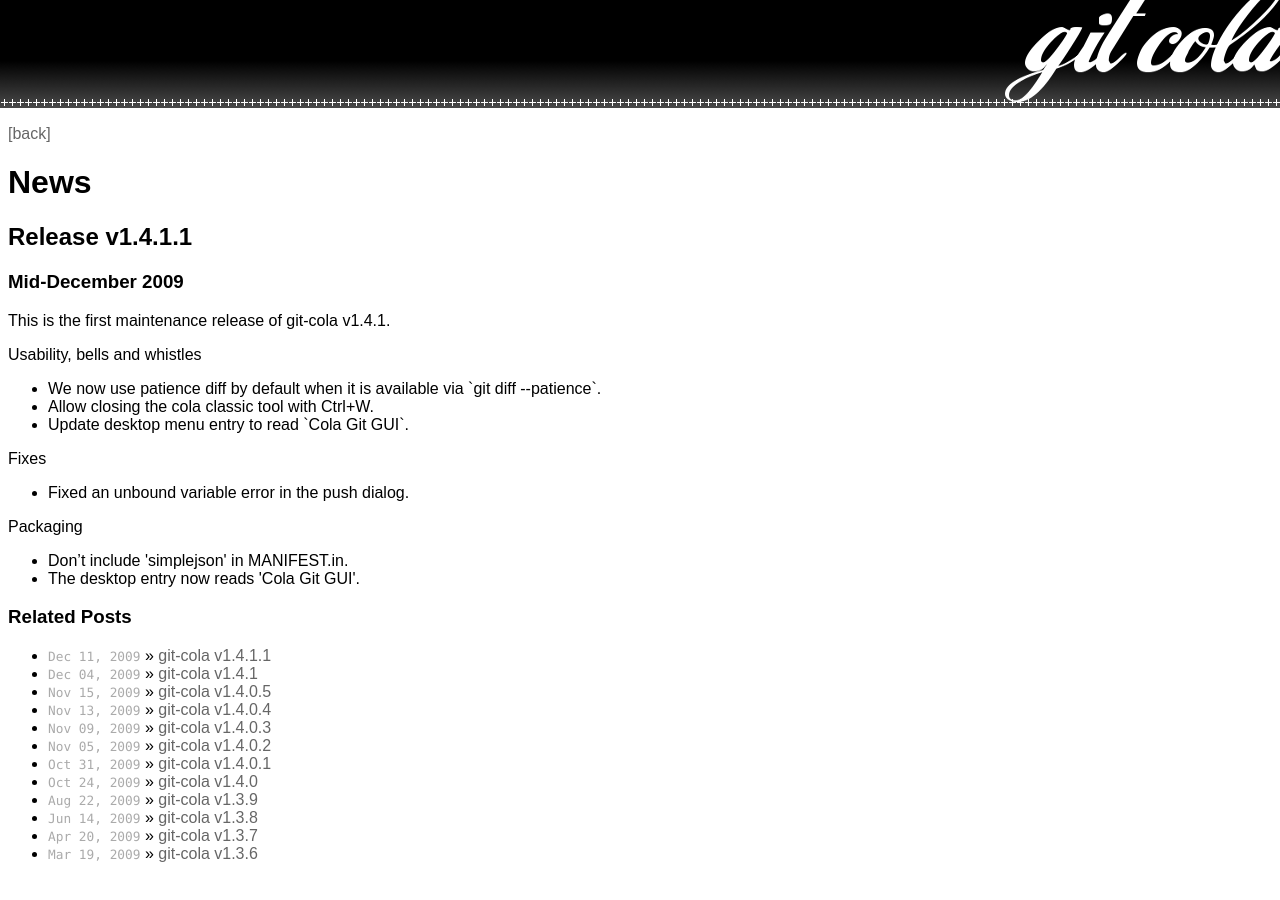
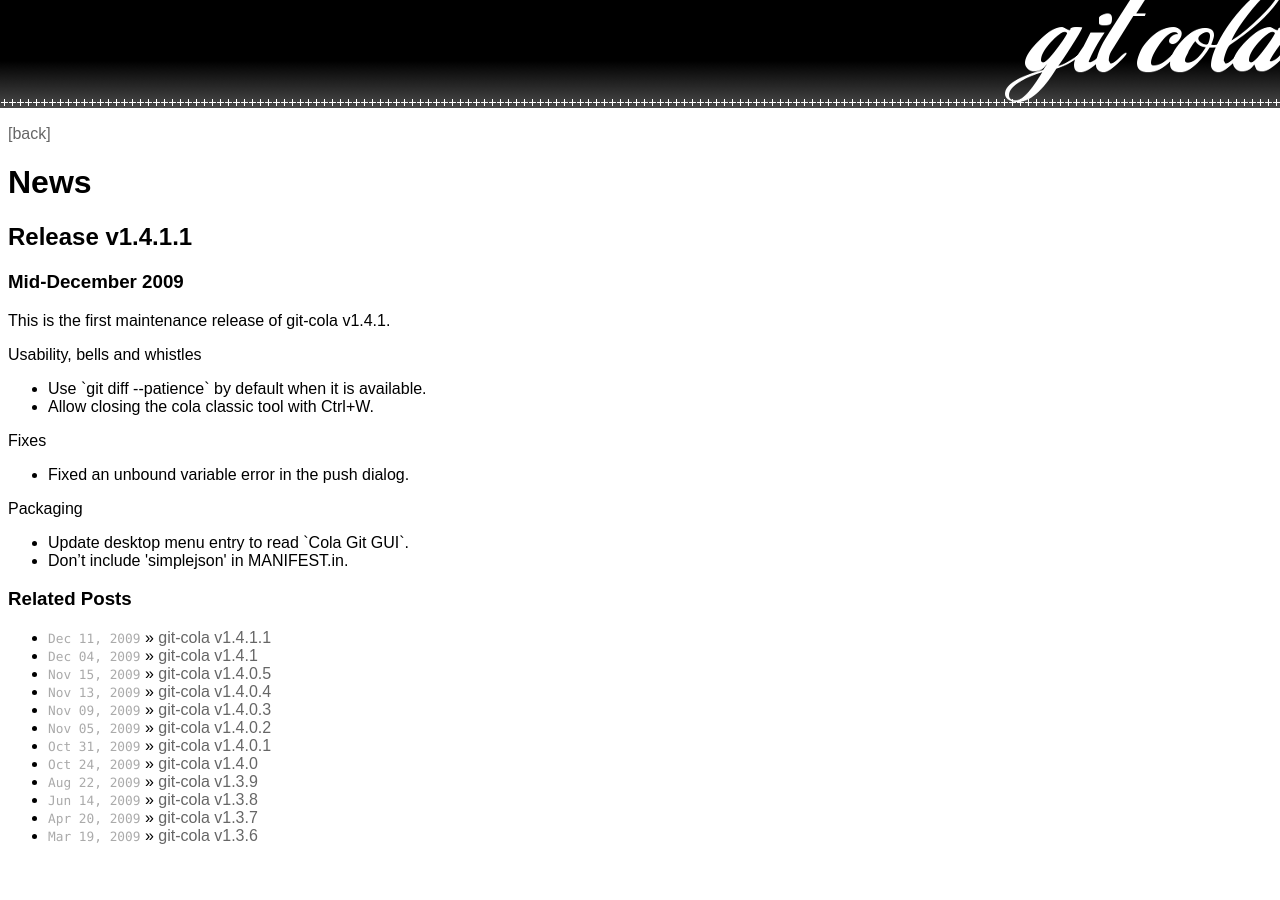
Before and after one commit to git-cola/git-cola.github.io, a Jekyll site: the page built from news.html, in a window 1280 px wide. Built offline with Jekyll 4.4.1, drawn with Linux system fonts in a browser that asks for light colours.

Commit message:
news: Update 1.4.1.1 release notes
This removes the redundant note about the desktop entry.

Signed-off-by: David Aguilar <davvid@gmail.com>

```diff
--- a/news/_posts/2009-12-11-decemberchill.html
+++ b/news/_posts/2009-12-11-decemberchill.html
@@ -13,10 +13,8 @@
 <p>
 Usability, bells and whistles
 <ul>
-<li>We now use patience diff by default when it is available via
-`git diff --patience`.</li>
+<li>Use `git diff --patience` by default when it is available.</li>
 <li>Allow closing the cola classic tool with Ctrl+W.</li>
-<li>Update desktop menu entry to read `Cola Git GUI`.</li>
 </ul>
 </p>
 
@@ -30,7 +28,7 @@
 <p>
 Packaging
 <ul>
+<li>Update desktop menu entry to read `Cola Git GUI`.</li>
 <li>Don’t include 'simplejson' in MANIFEST.in.</li>
-<li>The desktop entry now reads 'Cola Git GUI'.</li>
 </ul>
 </p>
```
